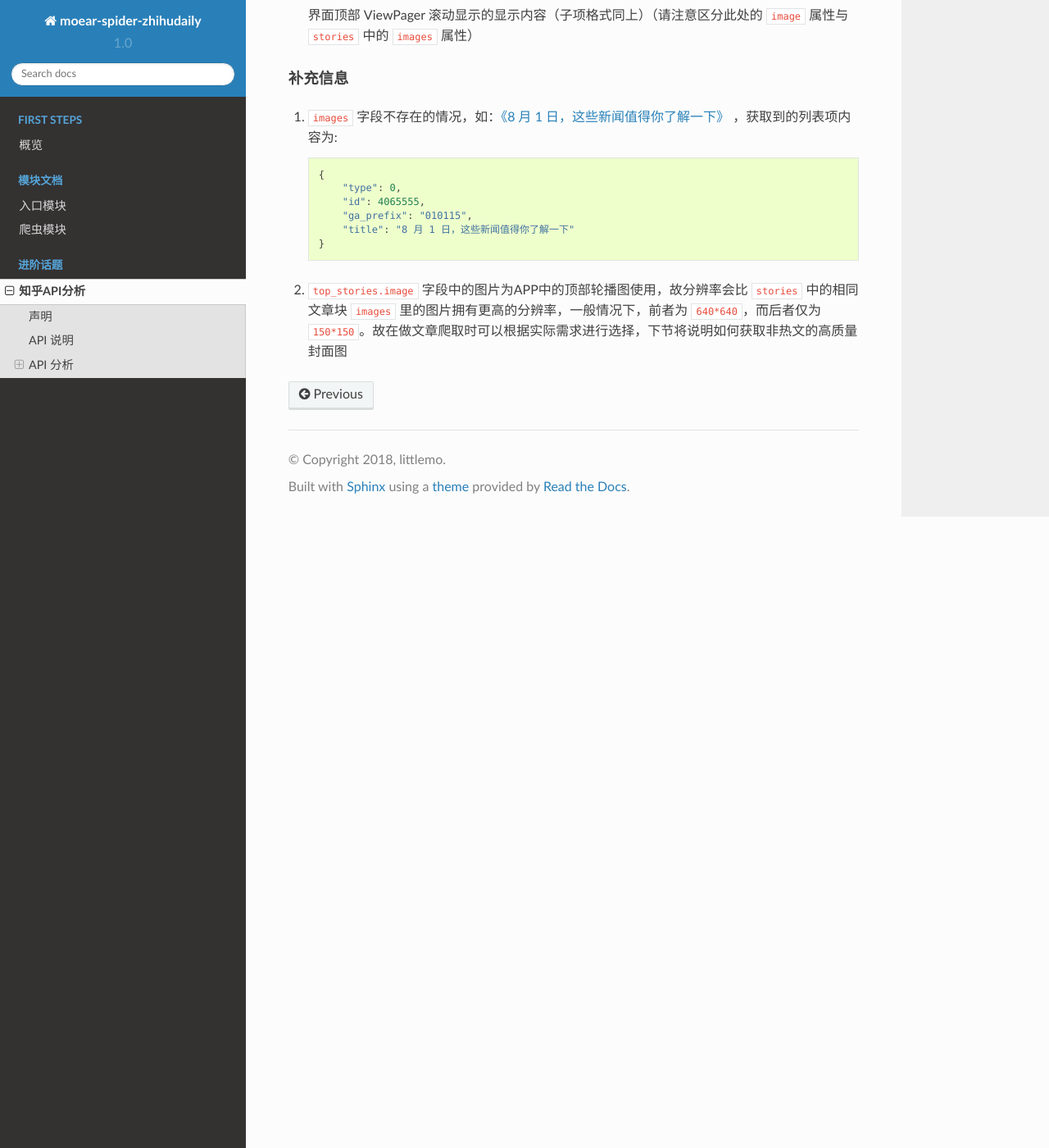
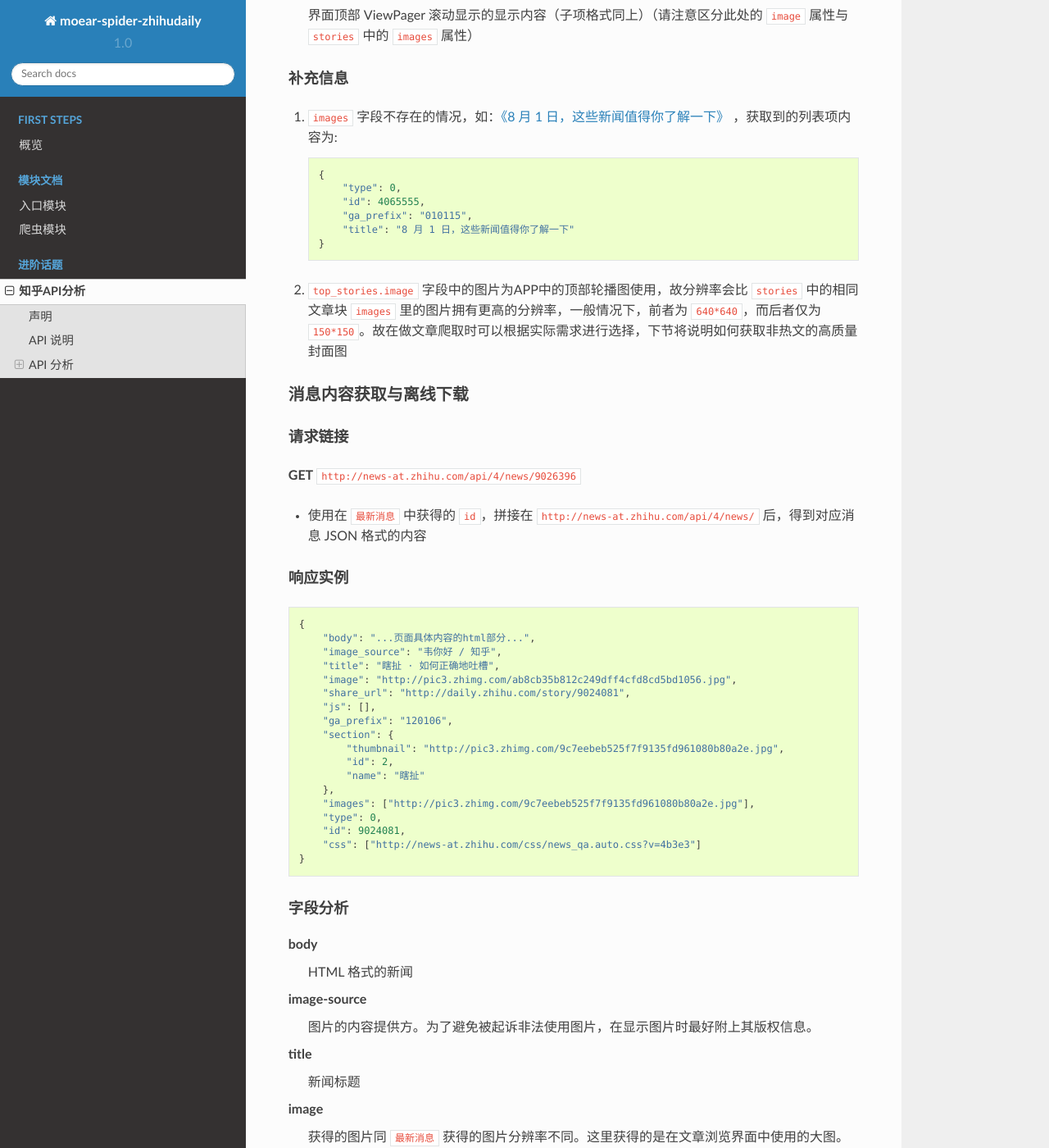
Before and after one commit to littlemo/moear-spider-zhihudaily, a Sphinx documentation site: the page built from docs/source/topics/zhihu_api_analysis.rst, in a window 1280 px wide and 1400 px high, scrolled down 1977 px. Shown: the whole window at 82% size. Built offline with Sphinx 7.4.7 and the Read the Docs theme 2.0.0, drawn with Linux system fonts in a browser that asks for light colours; formulas are drawn with MathJax 3; some of the changed text lies outside the part shown.

Commit message:
F: 实现'消息内容获取与离线下载'接口文档描述

```diff
--- a/docs/source/topics/zhihu_api_analysis.rst
+++ b/docs/source/topics/zhihu_api_analysis.rst
@@ -107,3 +107,120 @@
     }
 
 #. ``top_stories.image`` 字段中的图片为APP中的顶部轮播图使用，故分辨率会比 ``stories`` 中的相同文章块 ``images`` 里的图片拥有更高的分辨率，一般情况下，前者为 ``640*640``，而后者仅为 ``150*150``。故在做文章爬取时可以根据实际需求进行选择，下节将说明如何获取非热文的高质量封面图
+
+消息内容获取与离线下载
+----------------------
+
+请求链接
+~~~~~~~~
+
+**GET** ``http://news-at.zhihu.com/api/4/news/9026396``
+
+* 使用在 ``最新消息`` 中获得的 ``id``，拼接在 ``http://news-at.zhihu.com/api/4/news/`` 后，得到对应消息 JSON 格式的内容
+
+响应实例
+~~~~~~~~
+
+::
+
+    {
+        "body": "...页面具体内容的html部分...",
+        "image_source": "韦你好 / 知乎",
+        "title": "瞎扯 · 如何正确地吐槽",
+        "image": "http://pic3.zhimg.com/ab8cb35b812c249dff4cfd8cd5bd1056.jpg",
+        "share_url": "http://daily.zhihu.com/story/9024081",
+        "js": [],
+        "ga_prefix": "120106",
+        "section": {
+            "thumbnail": "http://pic3.zhimg.com/9c7eebeb525f7f9135fd961080b80a2e.jpg",
+            "id": 2,
+            "name": "瞎扯"
+        },
+        "images": ["http://pic3.zhimg.com/9c7eebeb525f7f9135fd961080b80a2e.jpg"],
+        "type": 0,
+        "id": 9024081,
+        "css": ["http://news-at.zhihu.com/css/news_qa.auto.css?v=4b3e3"]
+    }
+
+字段分析
+~~~~~~~~
+
+body
+    HTML 格式的新闻
+
+image-source
+    图片的内容提供方。为了避免被起诉非法使用图片，在显示图片时最好附上其版权信息。
+
+title
+    新闻标题
+
+image
+    获得的图片同 ``最新消息`` 获得的图片分辨率不同。这里获得的是在文章浏览界面中使用的大图。
+
+share_url
+    供在线查看内容与分享至 SNS 用的 URL
+
+js
+    供手机端的 WebView(UIWebView) 使用
+
+recommenders
+    这篇文章的推荐者
+
+ga_prefix
+    供 Google Analytics 使用
+
+section
+    栏目的信息
+
+    thumbnail
+        栏目的缩略图
+
+    id
+        该栏目的 ``id``
+
+    name
+        该栏目的名称
+
+type
+    新闻的类型
+
+id
+    新闻的 id
+
+css
+    供手机端的 WebView(UIWebView) 使用
+
+    * 可知，知乎日报的文章浏览界面利用 WebView(UIWebView) 实现
+
+.. attention::
+
+    在较为特殊的情况下，知乎日报可能将某个主题日报的站外文章推送至知乎日报首页。
+
+    响应实例::
+
+        {
+            "theme_name": "电影日报",
+            "title": "五分钟读懂明星的花样昵称：一美、法鲨……",
+            "share_url": "http://daily.zhihu.com/story/3942319",
+            "js": [],
+            "ga_prefix": "052921",
+            "editor_name": "邹波",
+            "theme_id": 3,
+            "type": 1,
+            "id": 3942319,
+            "css": [
+                "http://news.at.zhihu.com/css/news_qa.6.css?v=b390f"
+            ]
+        }
+
+    此时返回的 JSON 数据缺少 ``body``，``image-source``，``image``，``js`` 属性。
+    多出 ``theme_name``，``editor_name``，``theme_id`` 三个属性。
+    ``type`` 由 ``0`` 变为 ``1``。
+
+补充信息
+~~~~~~~~
+
+#. 文章爬取时主要使用 ``body`` (内容)， ``image`` ( **高清封面图** )，
+   ``share_url`` (文章url)， ``title`` (标题)
+#. 另外需要对 ``type`` 进行判断，若为 ``1`` ，则另行处理
+#. ``recommenders`` 字段非常驻字段，即不一定存在
```
